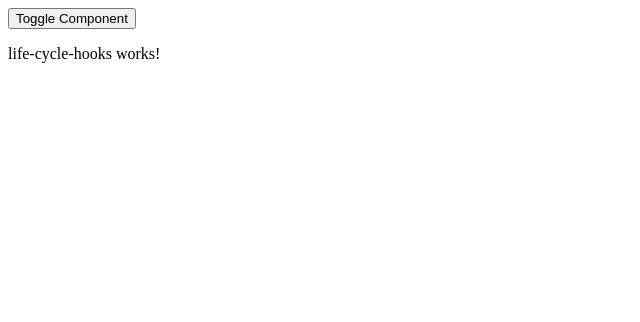
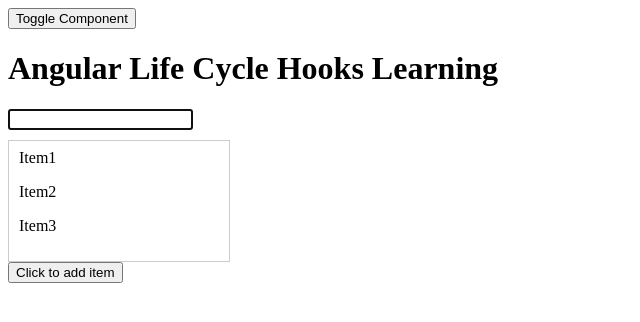
Before and after one commit to Nkaka23dev/angular-playground, an Angular app: page / in a window 1280 px wide. Shown: the top 322 px of the page, without its empty margins (0-640 px from the left). Built offline with nearby package versions, Linux system fonts and the light colour scheme.

Commit message:
feat: done with component lifecycle

```diff
--- a/src/app/app.component.html
+++ b/src/app/app.component.html
@@ -46,6 +46,9 @@
 <tof-panel (dataEvent)="reveivedData($event)"></tof-panel> -->
 
 <button (click)="toggleHook()">Toggle Component</button>
-@if(isActive){
-<tof-life-cycle-hooks [title]="title"></tof-life-cycle-hooks>
-}
+<!-- @if(isActive){
+<tof-life-cycle-hooks [title]="title">
+    <tof-profile></tof-profile>
+</tof-life-cycle-hooks>
+} -->
+<tof-checked-lifecycle></tof-checked-lifecycle>
--- a/src/app/app.component.ts
+++ b/src/app/app.component.ts
@@ -6,6 +6,7 @@
 import { PanelComponent } from './panel/panel.component';
 import { CardComponent } from './card/card.component';
 import { LifeCycleHooksComponent } from './life-cycle-hooks/life-cycle-hooks.component';
+import { CheckedLifecycleComponent } from './checked-lifecycle/checked-lifecycle.component';
 
 @Component({
   selector: 'app-root',
@@ -18,6 +19,7 @@
     PanelComponent,
     CardComponent,
     LifeCycleHooksComponent,
+    CheckedLifecycleComponent,
   ],
   templateUrl: './app.component.html',
   styleUrl: './app.component.css',
--- /dev/null
+++ b/src/app/checked-lifecycle/checked-lifecycle.component.css
@@ -0,0 +1,8 @@
+.scroll-container {
+    border: 1px solid #ccc;
+    padding: 10px;
+    width: 200px;
+    height: 100px;
+    margin-top: 10px;
+    overflow: auto;
+}
--- /dev/null
+++ b/src/app/checked-lifecycle/checked-lifecycle.component.html
@@ -0,0 +1,12 @@
+<h1>Angular Life Cycle Hooks Learning</h1>
+<div>
+    <input type="text" #inputField>
+</div>
+<div #scrollContainer class="scroll-container">
+    @for (item of items; track $index) {
+    <div>
+        <p>{{item}}</p>
+    </div>
+    }
+</div>
+<button (click)="addItem()">Click to add item</button>
--- /dev/null
+++ b/src/app/checked-lifecycle/checked-lifecycle.component.ts
@@ -0,0 +1,39 @@
+import { Component, ElementRef, ViewChild, viewChild } from '@angular/core';
+
+@Component({
+  selector: 'tof-checked-lifecycle',
+  standalone: true,
+  imports: [],
+  templateUrl: './checked-lifecycle.component.html',
+  styleUrl: './checked-lifecycle.component.css',
+})
+export class CheckedLifecycleComponent {
+  @ViewChild('inputField') inputElement!: ElementRef;
+  @ViewChild('scrollContainer') scrollContainer!: ElementRef;
+
+  items = ['Item1', 'Item2', 'Item3'];
+
+  ngAfterViewInit(): void {
+    console.log('After view init is now fired');
+    this.inputElement.nativeElement.focus();
+  }
+  ngAfterContentChecked(): void {
+    console.log('After content is fired checked!');
+  }
+  ngDoCheck(): void {
+    console.log('Do check is fired!');
+  }
+  ngAfterContentInit(): void {
+    console.log('After content is fired');
+  }
+  addItem() {
+    this.items.push(`Item ${this.items.length + 1}`);
+  }
+  ngAfterViewChecked(): void {
+    console.log('This is in after Viewchecked');
+    try {
+      this.scrollContainer.nativeElement.scrollTop =
+        this.scrollContainer.nativeElement.scrollHeight;
+    } catch (err) {}
+  }
+}
--- a/src/app/life-cycle-hooks/life-cycle-hooks.component.html
+++ b/src/app/life-cycle-hooks/life-cycle-hooks.component.html
@@ -1,2 +1,7 @@
-<p>life-cycle-hooks works!</p>
+<p #elem>life-cycle-hooks works!</p>
 <h1>{{name}}</h1>
+
+@if(loading){
+<h1>Loading......</h1>
+}
+<ng-content></ng-content>
--- a/src/app/life-cycle-hooks/life-cycle-hooks.component.ts
+++ b/src/app/life-cycle-hooks/life-cycle-hooks.component.ts
@@ -1,4 +1,14 @@
-import { Component, DestroyRef, Input, SimpleChanges } from '@angular/core';
+import {
+  Component,
+  ContentChild,
+  DestroyRef,
+  ElementRef,
+  Input,
+  SimpleChanges,
+  ViewChild,
+  viewChild,
+} from '@angular/core';
+import ProfileComponent from '../profile.component';
 
 @Component({
   selector: 'tof-life-cycle-hooks',
@@ -8,9 +18,12 @@
   styleUrl: './life-cycle-hooks.component.css',
 })
 export class LifeCycleHooksComponent {
-  @Input() title = 'nkakak';
+  @Input() title = 'Eric';
+  @ViewChild('elem') elementReference!: ElementRef;
+  @ContentChild(ProfileComponent) profileContent!: ProfileComponent;
 
   name = '';
+  loading = true;
 
   constructor(destroyRef: DestroyRef) {
     console.log('Contructor is called');
@@ -19,12 +32,29 @@
     });
   }
 
-  ngOnInit(): void {
-    console.log('OnInit method is called');
-  }
   ngOnChanges(changes: SimpleChanges): void {
     console.log(changes);
   }
+
+  ngOnInit(): void {
+    this.loading = false;
+    console.log('OnInit method is called');
+  }
+
+  ngAfterContentInit(): void {
+    console.log('After content initialize');
+    console.log(this.profileContent);
+  }
+
+  ngAfterViewInit(): void {
+    console.log(this.elementReference.nativeElement);
+    console.log('After view initialized!');
+  }
+
+  ngDoCheck(): void {
+    console.log('NG DO CHECK IS NOW FIRED IN HERE!!!!!!!!!!!!!!!');
+  }
+
   ngOnDestroy(): void {
     console.log('On Destroy is fired');
   }
```
Also changed, not shown: 1 other file (tests, documents, lock files or other folders).
